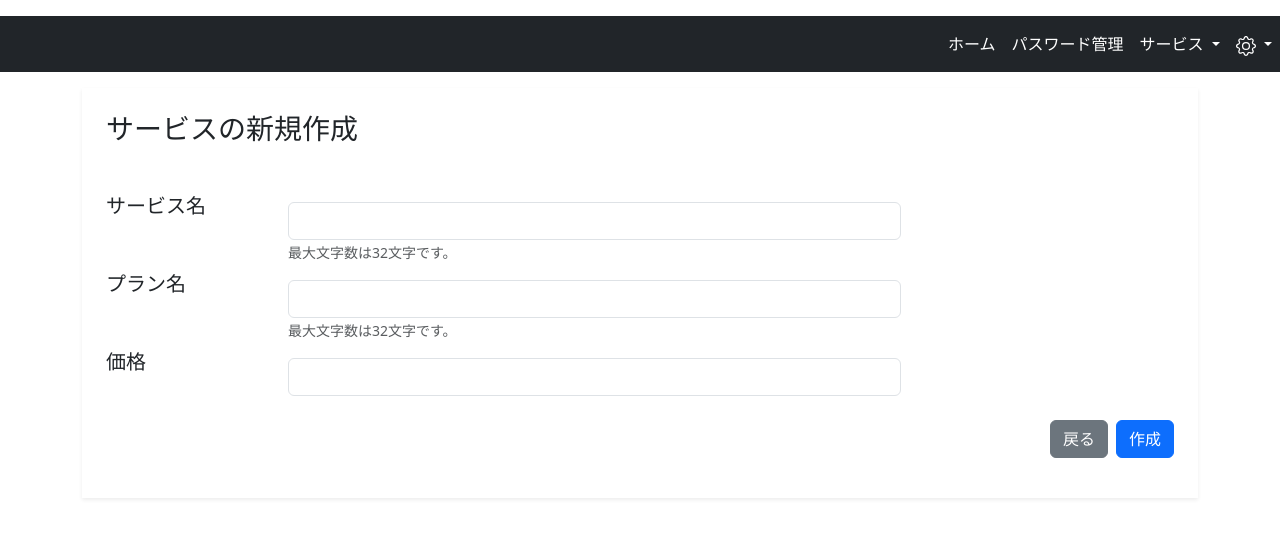
After one commit to cobaemon/Omcen, a Django app: page /omcen/admin/create_service in a window 1280 px wide. The commit adds this page. Shown: the top 538 px of the page. Run offline with Django 3.2, Linux system fonts and the light colour scheme; some libraries are stand-ins or nearby versions.

Commit message:
サービスの新規作成機能を追加

```diff
--- a/omcen/forms.py
+++ b/omcen/forms.py
@@ -1,10 +1,26 @@
 from django import forms
 
+from omcen.models import ServiceGroup
 
+
+#  管理画面: サービス検索
 class SearchService(forms.Form):
     service_name = forms.CharField(label='サービス名', max_length=32, required=False)
 
-    def clean_service_name(self):
-        service_name = self.cleaned_data['service_name']
 
-        return service_name
+# 管理画面: サービス作成フォーム
+class CreateServiceForm(forms.ModelForm):
+    class Meta:
+        model = ServiceGroup
+        fields = ()
+
+    service_name = forms.CharField(label='サービス名', max_length=32, required=True, help_text="最大文字数は32文字です。")
+    plan_name = forms.CharField(label='プラン名', max_length=32, required=True, help_text='最大文字数は32文字です。')
+    price = forms.IntegerField(label='価格', required=True)
+
+    def clean_price(self):
+        price = self.cleaned_data.get('price')
+        if price < 0:
+            raise forms.ValidationError('0より大きい値を入力してください。')
+
+        return self.cleaned_data.get('price')
--- a/omcen/urls.py
+++ b/omcen/urls.py
@@ -1,8 +1,12 @@
 from django.urls import path
-from omcen.views import ServiceControl
+from omcen.views import ServiceControl, CreateService
 
 app_name = 'omcen'
 
 urlpatterns = [
+    # 管理画面
     path('admin/service_control', ServiceControl.as_view(), name='service_control'),
+    path('admin/create_service', CreateService.as_view(), name='create_service'),
+    # path('admin/update_service/<int:pk>', , name='update_service'),
+    # path('admin/delete_service/<int:pk>', , name='delete_service'),
 ]
--- a/omcen/views.py
+++ b/omcen/views.py
@@ -1,8 +1,9 @@
-from django.views.generic import ListView
+from django.urls import reverse_lazy
+from django.views.generic import ListView, CreateView
 from django.contrib import messages
 
 from omcen.models import Service, Plan, ServiceGroup, ServiceInUse
-from omcen.forms import SearchService
+from omcen.forms import SearchService, CreateServiceForm
 
 
 # サービス管理画面
@@ -34,3 +35,34 @@ class ServiceControl(ListView):
         context['form'] = SearchService()
 
         return context
+
+
+# サービスの新規作成
+class CreateService(CreateView):
+    template_name = 'omcen/create_service.html'
+    model = ServiceGroup
+    form_class = CreateServiceForm
+    success_url = reverse_lazy('omcen:service_control')
+
+    def form_valid(self, form):
+        # サービスを追加する場合、最低でも1つプランをセットする
+        service = Service.objects.create(service_name=form.cleaned_data['service_name'])
+        plan = Plan.objects.create(service_name=service,
+                                   plan_name=form.cleaned_data['plan_name'],
+                                   price=form.cleaned_data['price'])
+
+        form.instance.service = service
+        form.instance.plan = plan
+        form.instance.is_active = False
+
+        return super().form_valid(form)
+
+    def get_context_data(self, **kwargs):
+        context = super().get_context_data(**kwargs)
+
+        return context
+
+    def get_success_url(self):
+        messages.success(self.request, 'サービスを新しく追加しました。', extra_tags='success')
+
+        return super().get_success_url()
--- /dev/null
+++ b/templates/omcen/create_service.html
@@ -0,0 +1,46 @@
+{% extends 'omcen/base.html' %}
+{% load static %}
+{% load widget_tweaks %}
+
+{% block content %}
+<div class="shadow-sm p-4">
+    <h3 class="mb-5">サービスの新規作成</h3>
+    <form method="post">
+        {% csrf_token %}
+        <div class="row">
+            <div class="col-md-2">
+                <h5>{{ form.service_name.label }}</h5>
+            </div>
+            <div class="col-md-7 my-2">
+                {% render_field form.service_name class="form-control" %}
+                <small class="form-text">{{ form.service_name.help_text }}</small>
+            </div>
+        </div>
+
+        <div class="row">
+            <div class="col-md-2">
+                <h5>{{ form.plan_name.label }}</h5>
+            </div>
+            <div class="col-md-7 my-2">
+                {% render_field form.plan_name class="form-control" %}
+                <small class="form-text">{{ form.plan_name.help_text }}</small>
+            </div>
+        </div>
+
+        <div class="row">
+            <div class="col-md-2">
+                <h5>{{ form.price.label }}</h5>
+            </div>
+            <div class="col-md-7 my-2">
+                {% render_field form.price class="form-control" %}
+                <small class="form-text">{{ form.price.help_text }}</small>
+            </div>
+        </div>
+
+        <div class="d-flex flex-row-reverse">
+            <button type="submit" class="btn btn-primary my-3 ml-2">作成</button>
+            <a class="btn btn-secondary my-3 mx-2" href="{% url 'omcen:service_control' %}">戻る</a>
+        </div>
+    </form>
+</div>
+{% endblock %}
```
Also changed, not shown: omcen/admin.py (+6 -1 lines), templates/omcen/service_control.html (+3 -4 lines).
